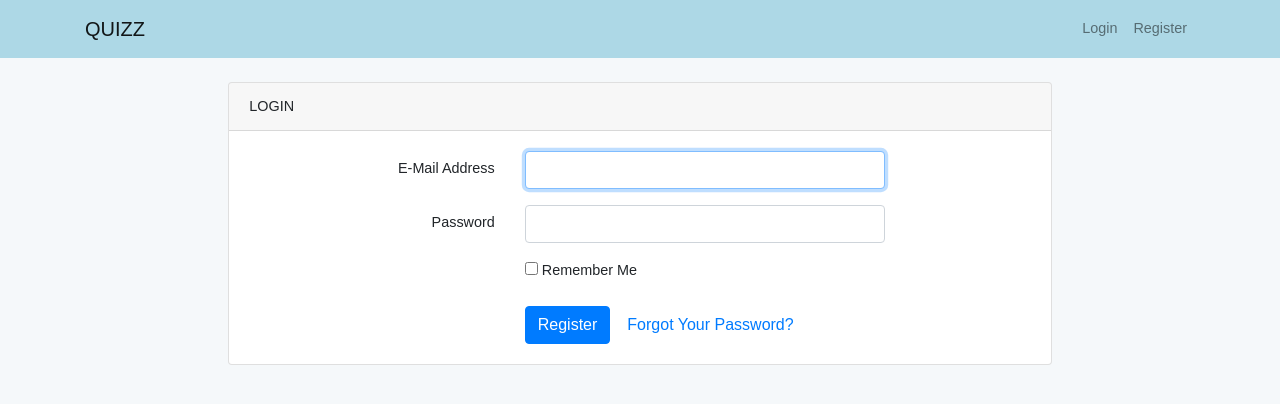
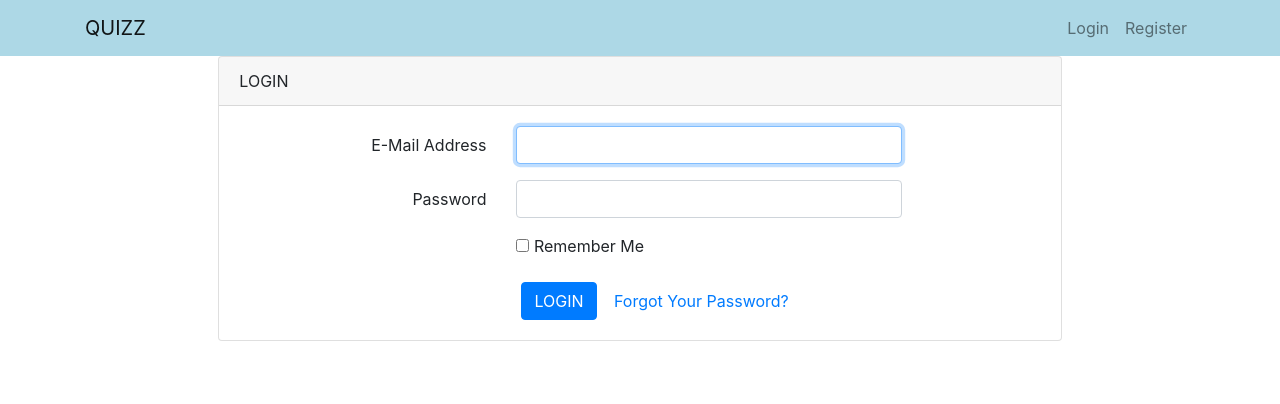
Before and after one commit to danielamoudokpo/MVC_My_Quiz, a Symfony app: template myquiz/templates/user/login.html.twig in a window 1280 px wide. Shown: the top 404 px of the page. Run offline with Twig, Linux system fonts and the light colour scheme; the template is opened without the code that fills it, so the values that code supplies are empty; some libraries are stand-ins or nearby versions.

Commit message:
login_finished

```diff
--- a/myquiz/templates/base.html.twig
+++ b/myquiz/templates/base.html.twig
@@ -13,7 +13,7 @@
         <title>{% block title %}Welcome!{% endblock %}</title>
         {% block stylesheets %}
         <style>
-            body{
+            {# body{
                 margin: 0;
                 font-size: .9rem;
                 font-weight: 400;
@@ -55,7 +55,7 @@
             {
                 margin-left: 0;
                 margin-right: 0;
-            }
+            } #}
 
         </style>
         {% endblock %}
@@ -63,8 +63,7 @@
     <body>
         {% include 'layouts/nav.html.twig' %}
 
-        {% block body %}
-        {% endblock %}
+        {% block body %} {% endblock %}
 
         {% block javascripts %}{% endblock %}
     </body>
--- a/myquiz/templates/layouts/nav.html.twig
+++ b/myquiz/templates/layouts/nav.html.twig
@@ -1,25 +1,56 @@
 
-<div style="background-color:lightblue">
+ <div style="background-color:lightblue">
 <nav class="navbar navbar-expand-lg navbar-light ">
     <div class="container">
         <a class="navbar-brand" href="/"> QUIZZ</a>
-        <button class="navbar-toggler" type="button" data-toggle="collapse" data-target="#navbarSupportedContent" aria-controls="navbarSupportedContent" aria-expanded="false" aria-label="Toggle navigation">
-            <span class="navbar-toggler-icon"></span>
-        </button>
 
         <div class="collapse navbar-collapse" id="navbarSupportedContent">
             <ul class="navbar-nav ml-auto">
-                <li class="nav-item">
+            {% if not app.user %}
+                 <li class="nav-item">
                     <a class="nav-link" href="/login">Login</a>
                 </li>
                 <li class="nav-item">
-                    <a class="nav-link" href="/register">Register</a>
+                    <a class="nav-link" href="{{path('user_logout')}}">Register</a>
                 </li>
+            {% else %}
+                 <li class="nav-item">
+                    <a class="nav-link" href="/logout">Logout</a>
+                </li>
+            {% endif %}
             </ul>
-
         </div>
     </div>
 </nav>
 </div>
 
-</html>
+
+{# <nav class="navbar navbar-expand-lg navbar-dark bg-primary">
+  <a class="navbar-brand" href="#">Navbar</a>
+  <button class="navbar-toggler" type="button" data-toggle="collapse" data-target="#navbarNavDropdown" aria-controls="navbarNavDropdown" aria-expanded="false" aria-label="Toggle navigation">
+    <span class="navbar-toggler-icon"></span>
+  </button>
+  <div class="collapse navbar-collapse" id="navbarNavDropdown">
+    <ul class="navbar-nav">
+      <li class="nav-item active">
+        <a class="nav-link" href="#">Home <span class="sr-only">(current)</span></a>
+      </li>
+      <li class="nav-item active">
+        <a class="nav-link" href="#">Features</a>
+      </li>
+      <li class="nav-item active">
+        <a class="nav-link" href="#">Pricing</a>
+      </li>
+      <li class="nav-item dropdown active ">
+        <a class="nav-link dropdown-toggle " href="#" id="navbarDropdownMenuLink" role="button" data-toggle="dropdown" aria-haspopup="true" aria-expanded="false">
+          Dropdown link
+        </a>
+        <div class="dropdown-menu" aria-labelledby="navbarDropdownMenuLink">
+          <a class="dropdown-item" href="#">Action</a>
+          <a class="dropdown-item" href="#">Another action</a>
+          <a class="dropdown-item" href="#">Something else here</a>
+        </div>
+      </li>
+    </ul>
+  </div>
+</nav> #}
--- a/myquiz/templates/user/login.html.twig
+++ b/myquiz/templates/user/login.html.twig
@@ -62,11 +62,11 @@
                 <div class="card">
                     <div class="card-header"> LOGIN</div>
                     <div class="card-body">
-                        <form action="" method="">
+                        <form   method="POST" action="">
                             <div class="form-group row">
                                 <label for="email_address" class="col-md-4 col-form-label text-md-right">E-Mail Address</label>
                                 <div class="col-md-6">
-                                    <input type="text" id="email_address" class="form-control" name="_email" required autofocus>
+                                    <input type="text" id="email_address" class="form-control" name="_username" required autofocus>
                                 </div>
                             </div>
 
@@ -89,7 +89,7 @@
 
                             <div class="col-md-6 offset-md-4">
                                 <button type="submit" class="btn btn-primary">
-                                    Register
+                                    LOGIN
                                 </button>
                                 <a href="#" class="btn btn-link">
                                     Forgot Your Password?
```
Also changed, not shown: myquiz/src/Controller/UserController.php (+9 -0 lines), 1 other file.
